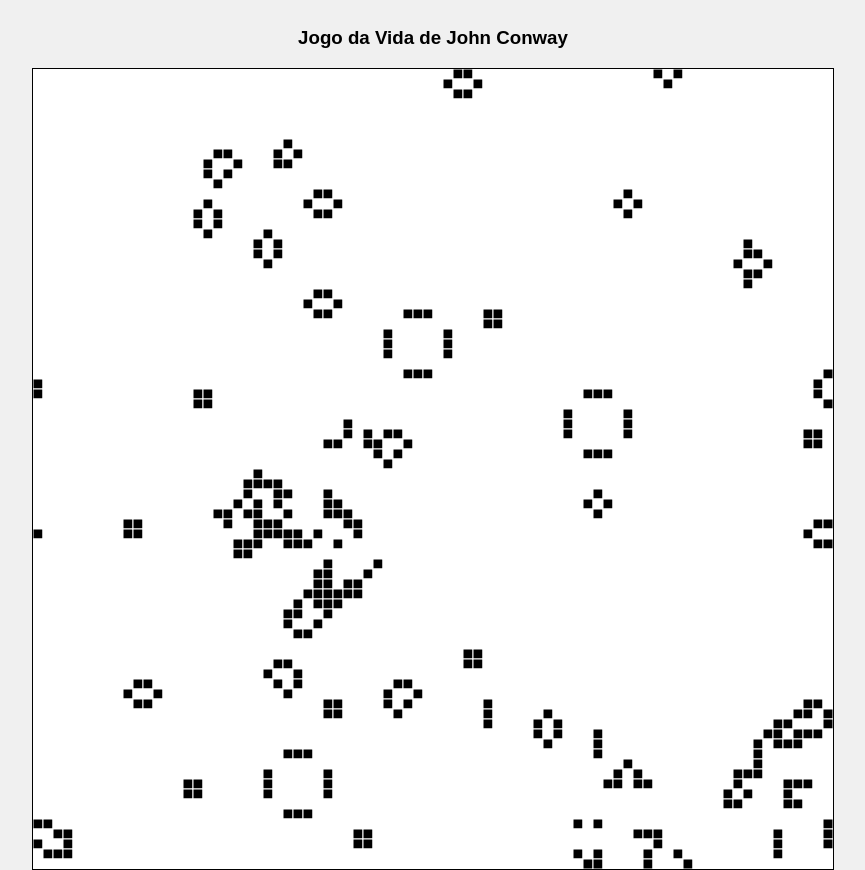
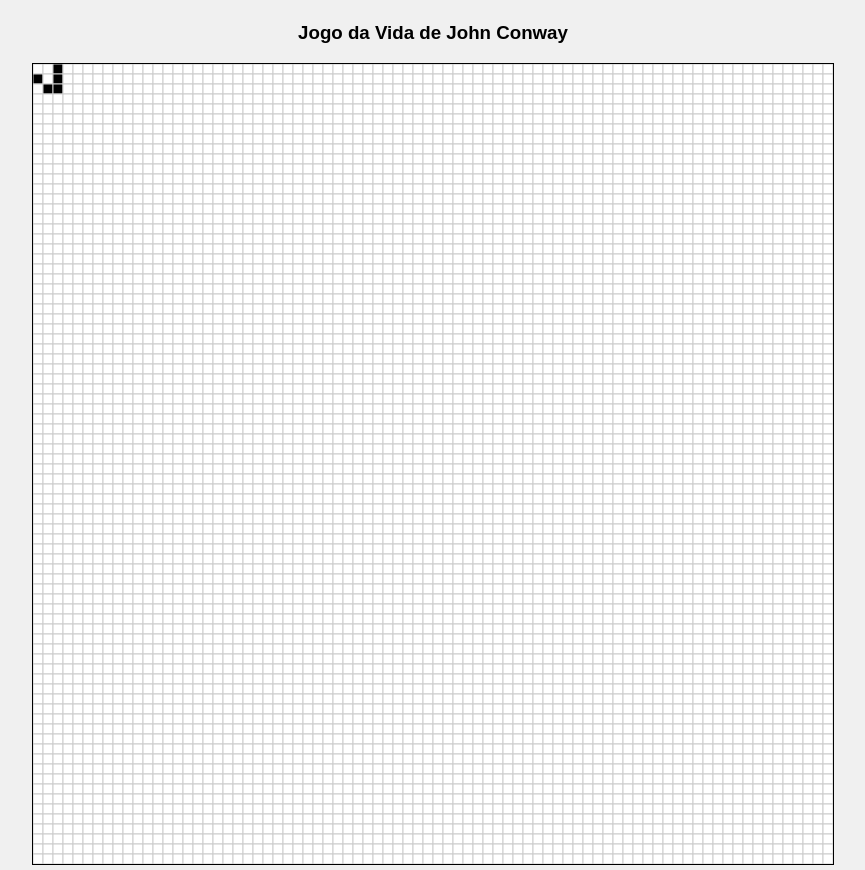
Before and after one commit to samuel-lope/game-of-life, a plain HTML site: page index.html in a window 1280 px wide. Shown: the whole page, without its empty margins (207-1072 px from the left). Drawn offline with Linux system fonts and the light colour scheme.

Commit message:
versao com possibilidade de iniciar com padrao especifico

```diff
--- a/app.js
+++ b/app.js
@@ -1,5 +1,6 @@
 // Author: Samuel Lopes
 // Date: 2024-05-24
+// Versão: 1.0.1
 
 const cellSize = 10;
 let cols, rows;
@@ -17,11 +18,10 @@ function setup() {
   nextGrid = make2DArray(cols, rows);
 
   // Inicializando a grade com valores aleatórios
-  for (let i = 0; i < cols; i++) {
-    for (let j = 0; j < rows; j++) {
-      grid[i][j] = Math.floor(Math.random() * 2);
-    }
-  }
+  //randomizeGrid();
+
+  // Inicializando a grade com um padrão específico (descomente a linha abaixo para testar)
+  initializeWithPattern(pattern);
 
   // Função de desenho chamada repetidamente
   function draw() {
@@ -38,7 +38,7 @@ function setup() {
         context.fillRect(i * cellSize, j * cellSize, cellSize, cellSize);
 
         // Desenhando as linhas da grade
-        context.strokeStyle = '#fff';
+        context.strokeStyle = '#ccc';
         context.lineWidth = 1;
         context.strokeRect(i * cellSize, j * cellSize, cellSize, cellSize);
       }
@@ -83,6 +83,24 @@ function make2DArray(cols, rows) {
   return arr;
 }
 
+// Função para inicializar a grade com valores aleatórios
+function randomizeGrid() {
+  for (let i = 0; i < cols; i++) {
+    for (let j = 0; j < rows; j++) {
+      grid[i][j] = Math.floor(Math.random() * 2);
+    }
+  }
+}
+
+// Função para inicializar a grade com um padrão específico
+function initializeWithPattern(pattern) {
+  for (let i = 0; i < pattern.length; i++) {
+    for (let j = 0; j < pattern[i].length; j++) {
+      grid[i][j] = pattern[i][j];
+    }
+  }
+}
+
 // Função para contar os vizinhos vivos
 function countNeighbors(grid, x, y) {
   let sum = 0;
@@ -97,4 +115,11 @@ function countNeighbors(grid, x, y) {
   return sum;
 }
 
+// Exemplo de um padrão inicial
+const pattern = [
+  [0, 1, 0],
+  [0, 0, 1],
+  [1, 1, 1]
+];
+
 window.onload = setup;
--- a/style.css
+++ b/style.css
@@ -10,7 +10,7 @@ body {
 }
 
 h1 {
-  margin-bottom: 20px;
+  margin-bottom: 10px;
 }
 
 canvas {
```
